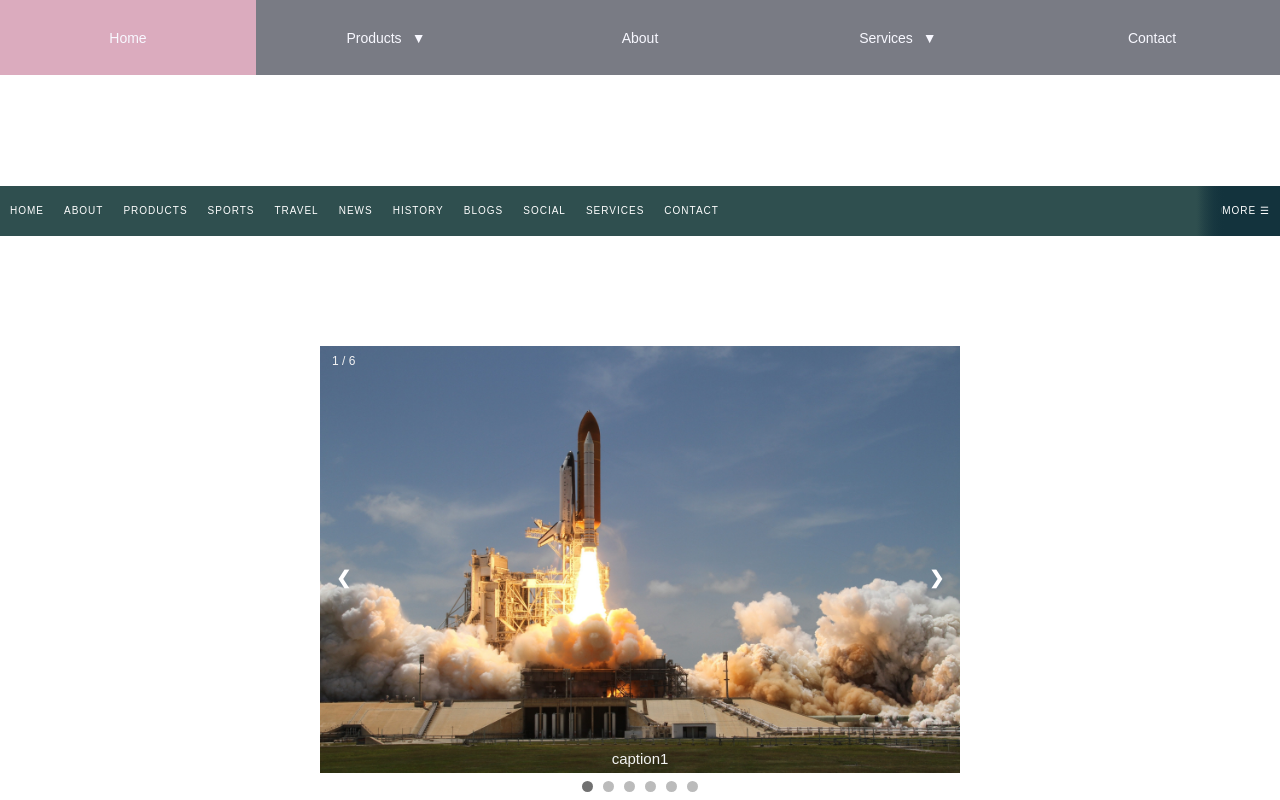
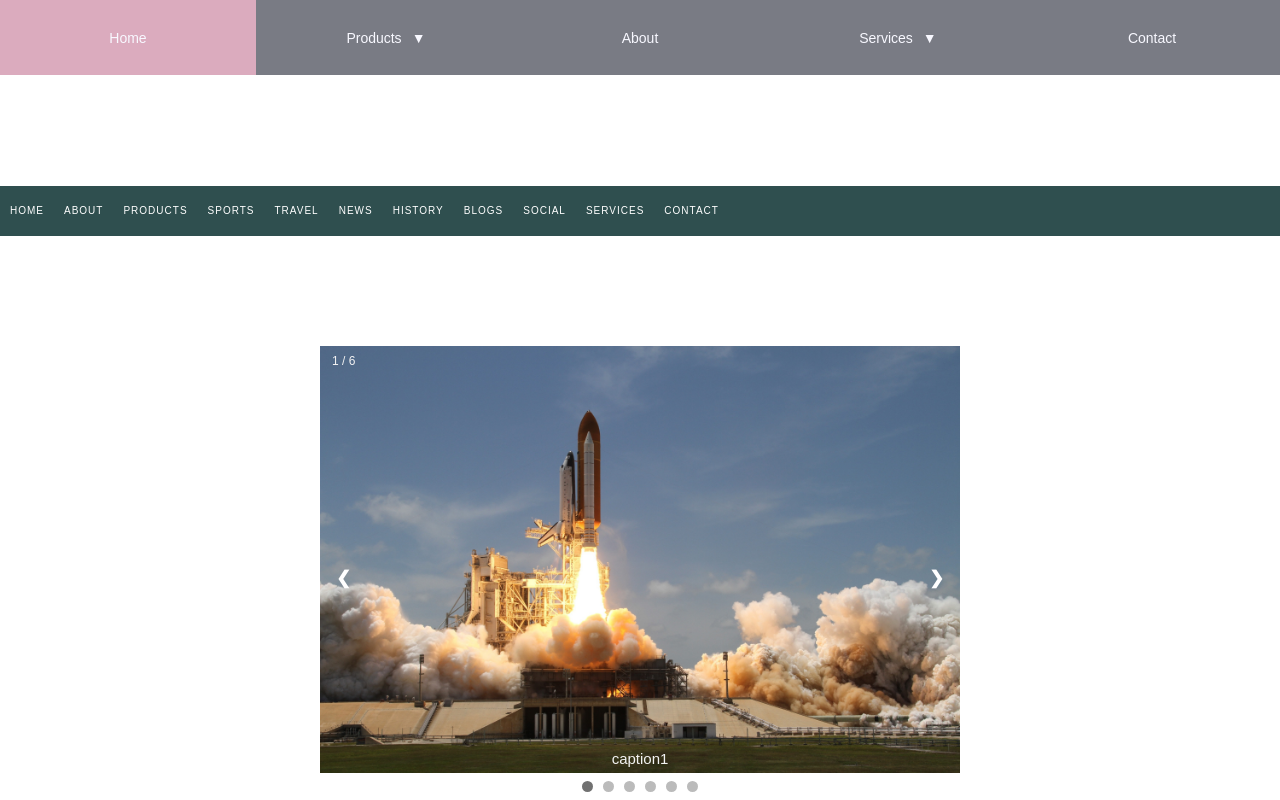
Before and after one commit to dwgrossberg/dynamicUI, a website built with webpack: page dist/index.html in a window 1280 px wide. Built offline with nearby package versions, Linux system fonts and the light colour scheme.

Commit message:
Fix More/Close always displaying bug in mobileMenu

```diff
--- a/src/mobileMenu.js
+++ b/src/mobileMenu.js
@@ -42,12 +42,16 @@ const mobileMenu = (() => {
     // Style the Close and More tabs
     menuUL.lastChild.style.position = "absolute";
     menuUL.lastChild.style.right = "0";
-    menuUL.lastChild.style.top = "0";
+    menuUL.lastChild.style.bottom = `${
+      window.getComputedStyle(mobileMenuDOM).height
+    }`;
     menuUL.lastChild.style.paddingLeft = "1em";
     menuUL.lastChild.style.zIndex = "1";
     menuUL.childNodes[menuUL.childNodes.length - 2].style.position = "absolute";
     menuUL.childNodes[menuUL.childNodes.length - 2].style.right = "0";
-    menuUL.childNodes[menuUL.childNodes.length - 2].style.top = "0";
+    menuUL.childNodes[menuUL.childNodes.length - 2].style.bottom = `${
+      window.getComputedStyle(mobileMenuDOM).height
+    }`;
     menuUL.childNodes[menuUL.childNodes.length - 2].style.paddingLeft = "1em";
     menuUL.childNodes[menuUL.childNodes.length - 2].style.zIndex = "0";
 
--- a/src/style.css
+++ b/src/style.css
@@ -25,8 +25,6 @@ body {
   width: 100%;
   height: 75px;
   background-color: #797b84;
-
-  /* display: none; */
 }
 
 .dropdown-nav a,
@@ -60,8 +58,6 @@ body {
   width: 100%;
   height: 50px;
   background-color: darkslategray;
-
-  /* display: none; */
 }
 
 .mobile-nav:active,
```
